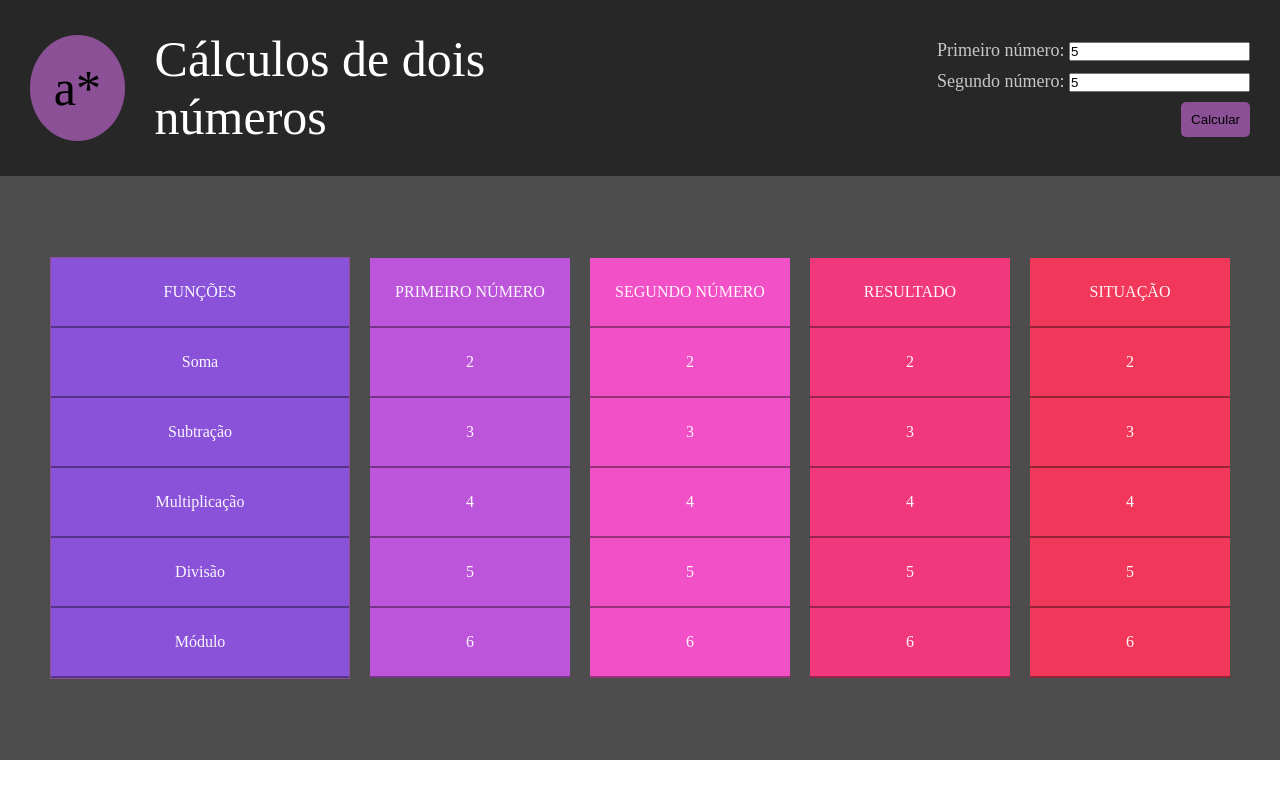
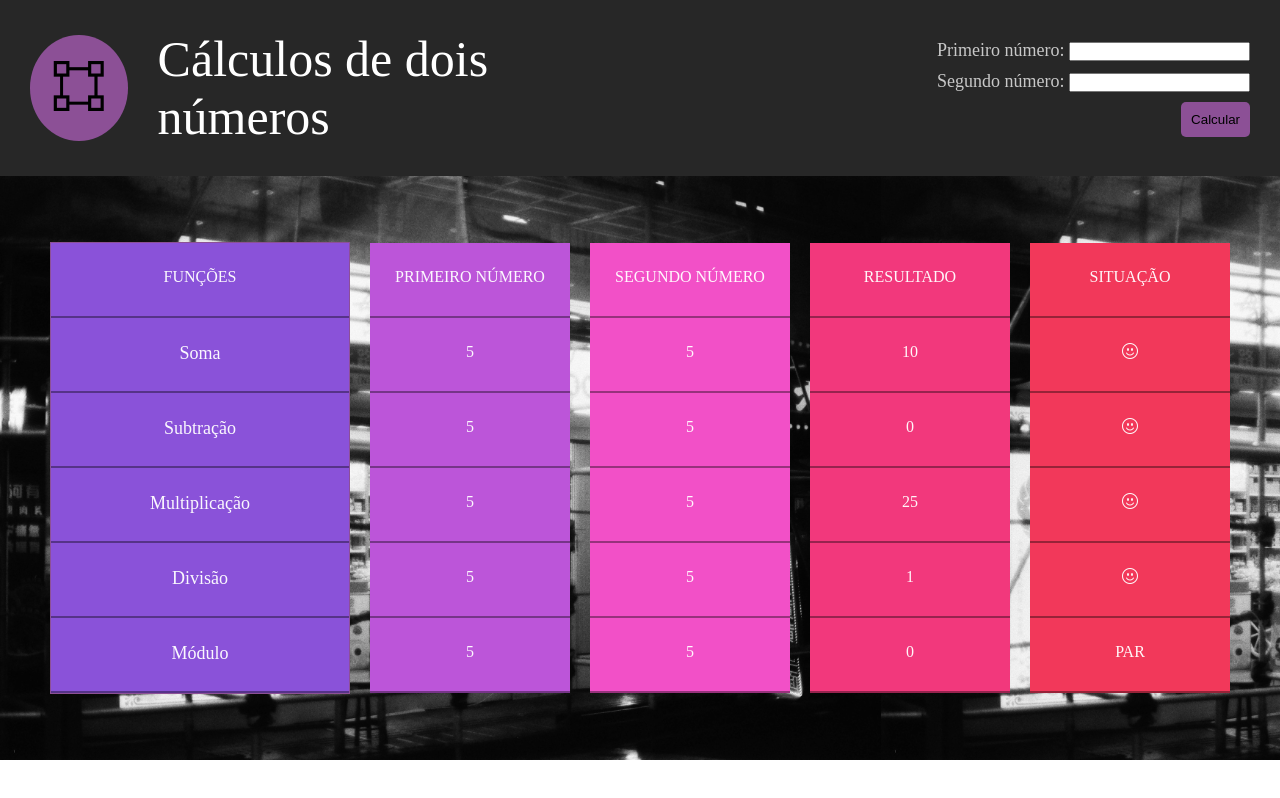
Before and after one commit to GushiGustavo01/Javascript, a plain HTML site: page DOM/Programas/SomaDeNumeros/index.html in a window 1280 px wide. Both pictures are taken after typing "5", "5" into the empty fields and a click on the button "Calcular". Drawn offline with nearby package versions, Linux system fonts and the light colour scheme.

Commit message:
Atualizações
Adicionando funcionalidades

```diff
--- a/DOM/Programas/SomaDeNumeros/index.html
+++ b/DOM/Programas/SomaDeNumeros/index.html
@@ -3,6 +3,7 @@
 <head>
     <meta charset="UTF-8">
     <meta name="viewport" content="width=device-width, initial-scale=1.0">
+    <link rel="stylesheet" href="https://cdn.jsdelivr.net/npm/bootstrap-icons@1.13.1/font/bootstrap-icons.min.css">
     <link rel="stylesheet" href="style.css">
     <title>Cálculo de dois números</title>
 </head>
@@ -10,19 +11,19 @@
     <main>
         <section id="container1">
             <div id="div1">
-                <span id="logo">a*</span>
+                <span id="logo"><i class="bi bi-bounding-box"></i></span>
                 <span id="nomeP">Cálculos de dois números</span>
             </div>
             <div id="div2">
                 <div>
-                    <label for="">Primeiro número:</label>
-                    <input type="number" name="" id="">
+                    <label >Primeiro número:</label>
+                    <input type="number" name="" id="numero1">
                 </div>
                 <div>
-                    <label for="">Segundo número:</label>
-                    <input type="number" name="" id="">
+                    <label >Segundo número:</label>
+                    <input type="number" name="" id="numero2">
                 </div>
-                <button>Calcular</button>
+                <button onclick="Calcular()">Calcular</button>
             </div>
         </section>
         <section id="container2">
@@ -36,38 +37,38 @@
             </div>
             <div id="coluna2">
                 <p>Primeiro Número</p>
-                <p>2</p>
-                <p>3</p>
-                <p>4</p>
-                <p>5</p>
-                <p>6</p>
+                <p class="n1"></p>
+                <p class="n1"></p>
+                <p class="n1"></p>
+                <p class="n1"></p>
+                <p class="n1"></p>
             </div>
 
             <div id="coluna3">
                 <p>Segundo Número</p>
-                <p>2</p>
-                <p>3</p>
-                <p>4</p>
-                <p>5</p>
-                <p>6</p>
+                <p class="n2"></p>
+                <p class="n2"></p>
+                <p class="n2"></p>
+                <p class="n2"></p>
+                <p class="n2"></p>
             </div>
 
             <div id="coluna4">
                 <p>Resultado</p>
-                <p>2</p>
-                <p>3</p>
-                <p>4</p>
-                <p>5</p>
-                <p>6</p>
+                <p id="soma"><i class="bi bi-emoji-smile"></i></p>
+                <p id="sub"><i class="bi bi-emoji-smile"></i></p>
+                <p id="mult"><i class="bi bi-emoji-smile"></i></p>
+                <p id="divi"><i class="bi bi-emoji-smile"></i></p>
+                <p id="mod"><i class="bi bi-emoji-smile"></i></p>
             </div>
 
             <div id="coluna5">
                 <p>Situação</p>
-                <p>2</p>
-                <p>3</p>
-                <p>4</p>
-                <p>5</p>
-                <p>6</p>
+                <p><i class="bi bi-emoji-smile"></i></p>
+                <p><i class="bi bi-emoji-smile"></i>
+                <p><i class="bi bi-emoji-smile"></i>
+                <p><i class="bi bi-emoji-smile"></i>
+                <p id="resut"><i class="bi bi-emoji-smile"></i></p>
             </div>
 
 
@@ -76,4 +77,48 @@
     </main>
 
 </body>
+<script>
+    function Calcular(){
+
+        const num1 = document.querySelector("#numero1").valueAsNumber;
+        const num2 = document.querySelector("#numero2").valueAsNumber;
+        const n1 = document.querySelectorAll(".n1");
+        const n2 = document.querySelectorAll(".n2");
+        const soma = document.querySelector("#soma");
+        const sub = document.querySelector("#sub");
+        const mult = document.querySelector("#mult");
+        const divi = document.querySelector("#divi");
+        const mod = document.querySelector("#mod");
+        const resut = document.querySelector("#resut");
+
+
+
+        if(isNaN(num1) || isNaN(num2)){
+
+         return   alert("Digite um número!");
+        }else{
+
+            document.querySelector("#numero1").value = " ";
+            document.querySelector("#numero2").value = " ";
+
+          n1.forEach(caixa1 =>{
+            caixa1.textContent = `${num1}`;
+          });
+
+          n2.forEach(caixa2 =>{
+            caixa2.textContent = `${num2}`;
+          });
+
+          soma.textContent =`${num1 + num2}`;
+          sub.textContent = `${ num1 - num2}`;
+          mult.textContent = `${ num1 * num2}`;
+          divi.textContent = `${ num1 / num2}`;
+          mod.textContent = `${ num1 % num2}`;
+          num1 % num2  == 0 ? resut.textContent = `PAR` : resut.textContent = `IMPAR`;
+
+
+        }
+
+    }
+</script>
 </html>
--- a/DOM/Programas/SomaDeNumeros/style.css
+++ b/DOM/Programas/SomaDeNumeros/style.css
@@ -80,13 +80,15 @@ background-color: #8b509629;
 
 #container2{
     padding: 30px;
-
     height: 73%;
     display: flex;
     justify-content: center;
     align-items: center;
     gap: 20px;
-    background-color: #272727d1;
+    background-color: black;
+    background-image: url(qujia-du-1CHWUXJkeWg-unsplash.jpg);
+    background-size: contain;
+
 }
 
 p{
@@ -94,6 +96,7 @@ p{
      color: rgba(255, 255, 255, 0.956);
      text-align: center;
      padding: 25px;
+     height: 75px;
 }
  div > p:nth-child(1){
     font-size: 16px;
@@ -104,8 +107,9 @@ p{
 #coluna1{
     border:1px solid #8C5096;
     width: 300px;
+
     background-color: var(--cor1);
-    opacity: 1;
+   font-size: 18px;
 
 }
 #coluna2{
```
Also changed, not shown: DOM/Programas/SomaDeNumeros/qujia-du-1CHWUXJkeWg-unsplash.jpg (added).
